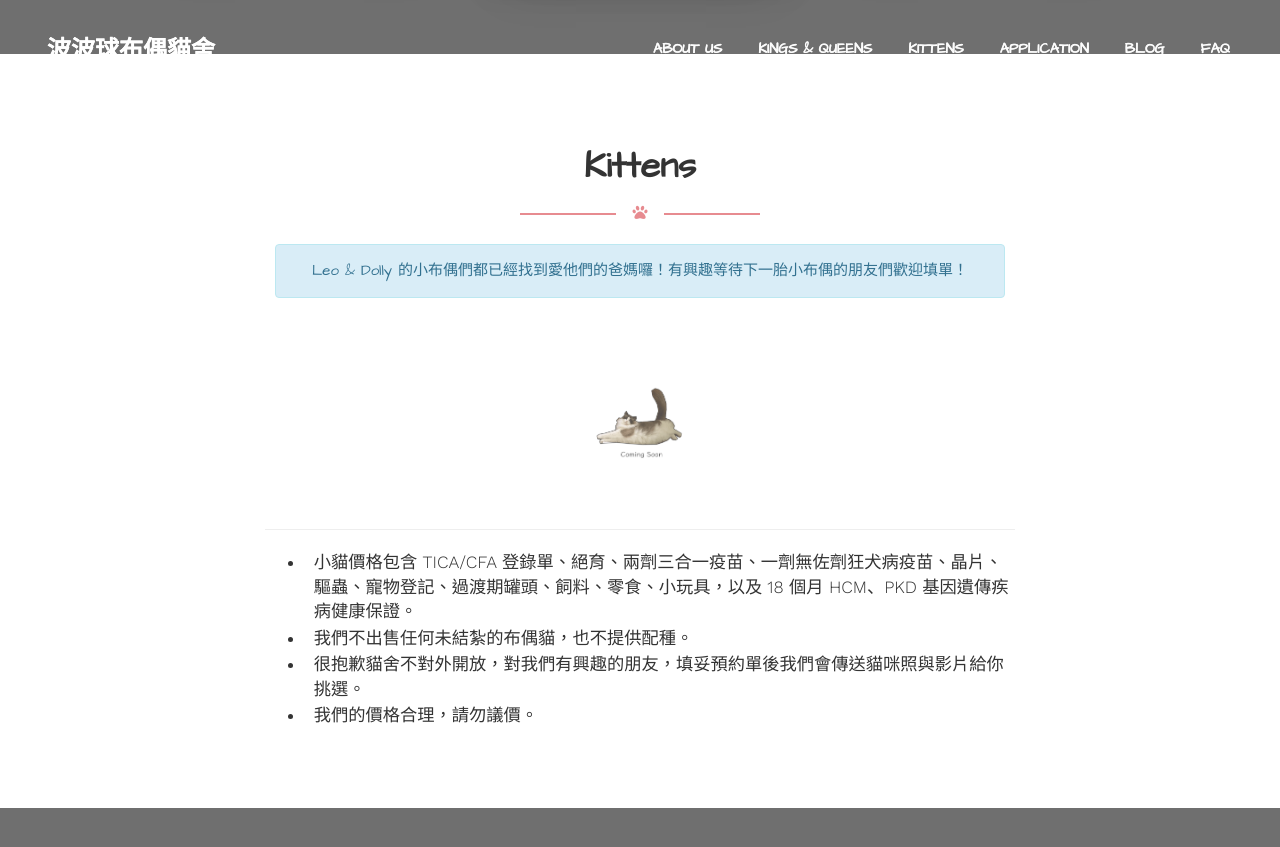
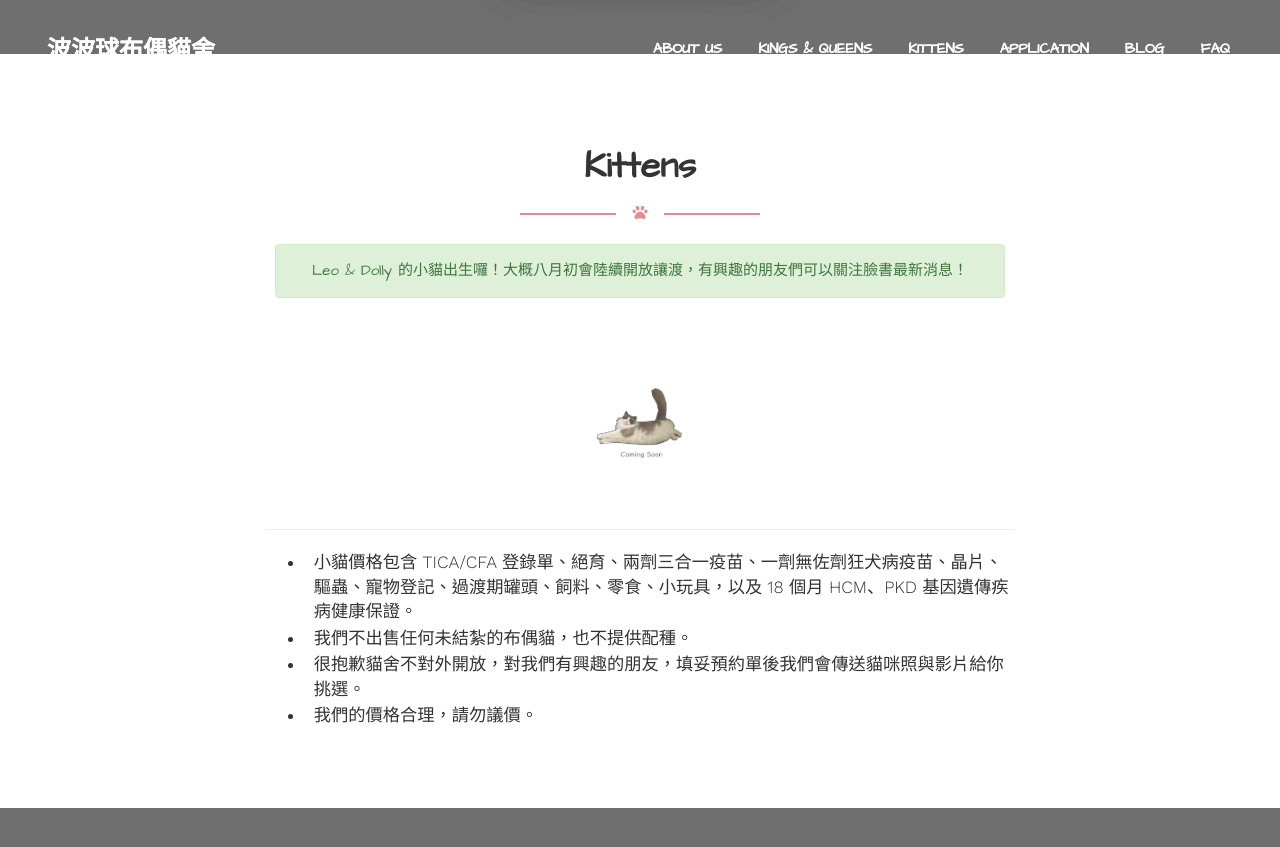
Before and after one commit to furballizeragdolls/furballizeragdolls.github.io, a Jekyll site: the page built from index.html, in a window 1280 px wide and 900 px high, scrolled down 3820 px. Shown: the top 847 px of the window. Built offline with Jekyll 4.4.1, drawn with Linux system fonts in a browser that asks for light colours; nearby versions of some CDN libraries; some web fonts are replaced; comment, search, counter and statistics services are not loaded.

Commit message:
Update info

```diff
--- a/index.html
+++ b/index.html
@@ -223,12 +223,12 @@
         <div class="title-area">
             <h2>Kittens</h2>
             <div class="separator separator-danger"><i class="fas fa-paw"></i></div>
-            <div class="alert alert-info" role="alert">
+            <!-- <div class="alert alert-info" role="alert">
                 Leo & Dolly 的小布偶們都已經找到愛他們的爸媽囉！有興趣等待下一胎小布偶的朋友們歡迎填單！
+            </div> -->
+            <div class="alert alert-success" role="alert">
+                Leo & Dolly 的小貓出生囉！大概八月初會陸續開放讓渡，有興趣的朋友們可以關注臉書最新消息！
             </div>
-            <!-- <div class="alert alert-success" role="alert">
-                Leo & Dolly 的小貓出生囉！這胎將釋出5位寵物級小布偶，包含一位海豹雙弟弟、一位海豹雙妹妹、三位藍雙弟弟。歡迎好人家填單！
-            </div> -->
         </div>
 
         <ul class="nav nav-text">
```
